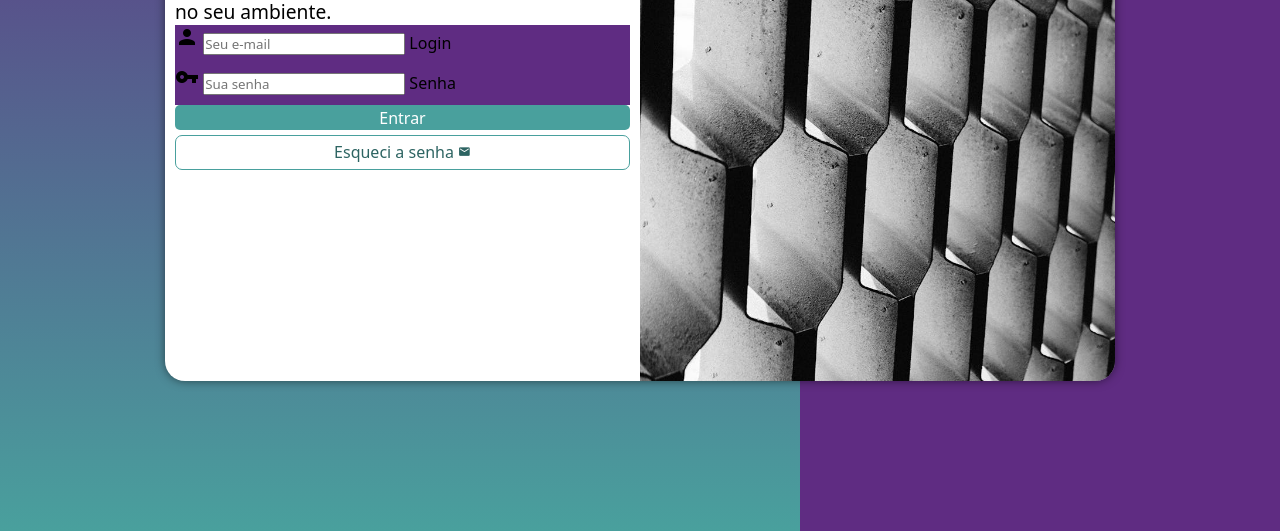
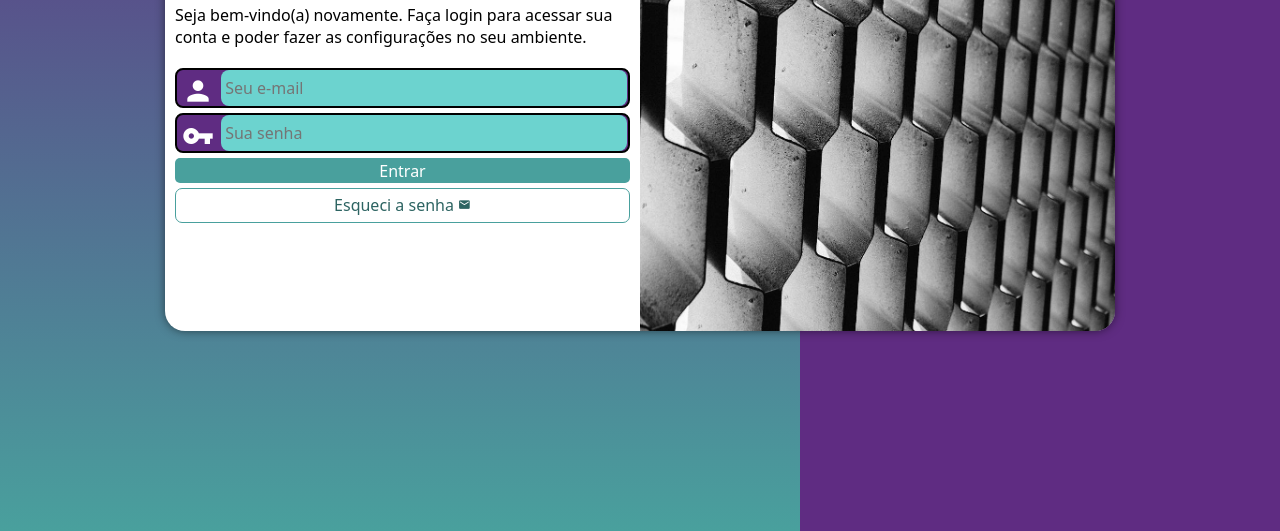
Before and after one commit to Luis-Renato-Costa/projeto-login, a plain HTML site: page index.html in a window 1280 px wide. Shown: the part 269-800 px from the top of the page. Drawn offline with Linux system fonts and the light colour scheme.

Commit message:
Atualização

```diff
--- a/estilos/media-query.css
+++ b/estilos/media-query.css
@@ -22,6 +22,7 @@ Grandes telas: acima de 1200px;
 
     section#login {
         width: 80vw;
+        height: 300px;
     }
 
     section#login > div#imagem {
@@ -44,6 +45,7 @@ Grandes telas: acima de 1200px;
 
     section#login {
         width: 950px;
+        height: 400px;
     }
 
     section#login > div#imagem {
@@ -62,6 +64,7 @@ Grandes telas: acima de 1200px;
     }
 
     div#formulario > p {
-        font-size: 1.2em;
+        font-size: 1em;
+        margin: 20px 0px;
     }
 }
--- a/estilos/style.css
+++ b/estilos/style.css
@@ -30,16 +30,16 @@ section#login {
     position: absolute;
     top: 50%;
     left: 50%;
-    transform: translate(-50%, -50%);
     overflow: hidden;
     background-color: white;
     width: 250px;
-    height: 500px;
+    height: 515px;
     border-radius: 20px;
     box-shadow: 0px 0px 10px rgba(0, 0, 0, 0.5);
 
     transition: width 0.3s, height 0.3s;
     transition-timing-function: ease;
+    transform: translate(-50%, -50%);
 }
 
 section#login > div#imagem {
@@ -66,9 +66,39 @@ div#formulario > p {
 
 form > div.campo {
     background-color: var(--corlilas);
+    border: 2px solid;
     display: block;
     width: 100%;
     height: 40px;
+    border-radius: 8px;
+    margin: 5px 0px;
+}
+
+div.campo > label {
+    display: none;
+}
+
+div.campo > i {
+    color: white;
+    font-size: 2em;
+    width: 40px;
+    padding: 5px;
+}
+
+div.campo > input {
+    background-color: var(--corverdeclaro);
+    font-size: 1em;
+    width: calc(100% - 45px);
+    height: 100%;
+    border: 0px;
+    border-radius: 8px;
+    padding: 4px;
+    transform: translateY(-13px);
+}
+
+div.campo > input:focus-within {
+    background-color: white;
+    border: none;
 }
 
 form > input[type=submit] {
```
